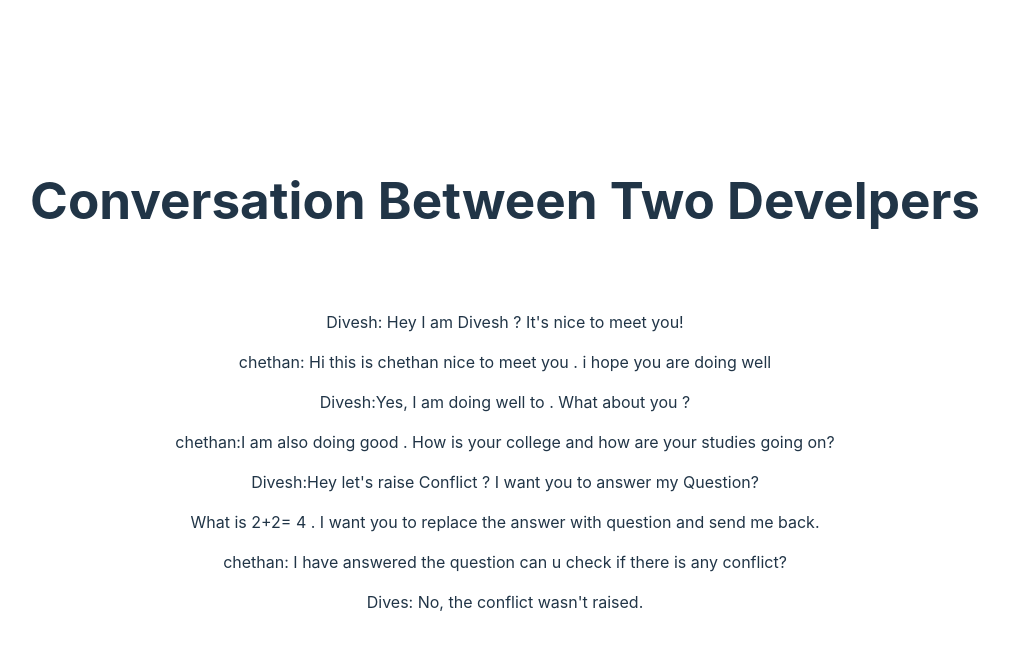
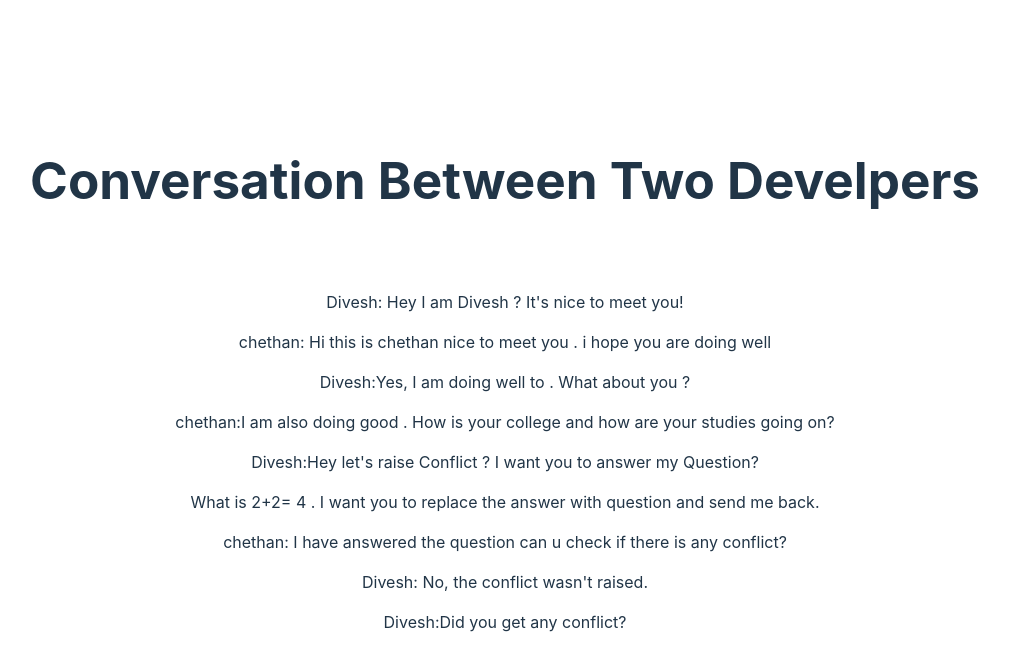
Before and after one commit to Dive-Dev/React_Git_Simulation, a React (Vite) app in the folder react-git-simulation/: page / in a window 1280 px wide. Shown: the top 670 px of the page, without its empty margins (135-1144 px from the left). Built offline with nearby package versions, Linux system fonts and the light colour scheme.

Commit message:
Checking whether I have conflict

```diff
--- a/react-git-simulation/src/App.jsx
+++ b/react-git-simulation/src/App.jsx
@@ -13,8 +13,8 @@
             <p>Divesh:Hey let's raise Conflict ? I want you to answer my Question?</p>
             <p>What is 2+2= 4 . I want you to replace the answer with question and send me back. </p>
             <p>chethan: I have answered the question can u check if there is any conflict?</p>
-            <p>Dives: No, the conflict wasn't raised.</p>
-
+            <p>Divesh: No, the conflict wasn't raised.</p>
+            <p>Divesh:Did you get any conflict?</p>
         </div>
     </>
   )
```
